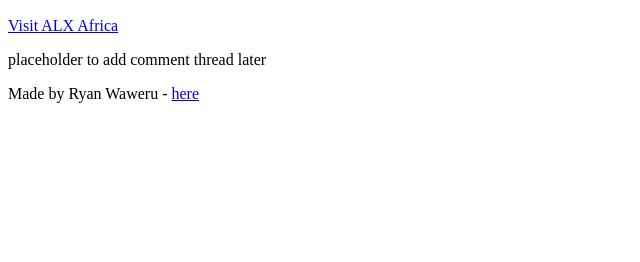
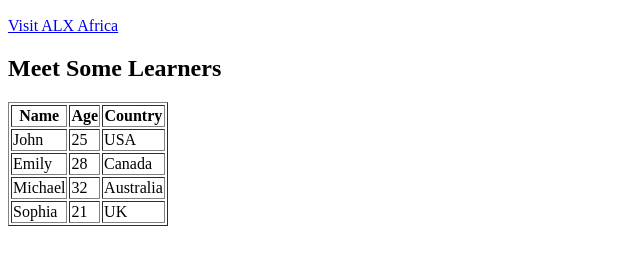
Before and after one commit to pnb-rae/-My_First_Portfolio, a plain HTML site: page html_basic/index.html in a window 1280 px wide. Shown: the part 464-726 px from the top of the page, without its empty margins (0-640 px from the left). Drawn offline with Linux system fonts and the light colour scheme.

Commit message:
Add table of learners to index.html

```diff
--- a/html_basic/index.html
+++ b/html_basic/index.html
@@ -24,15 +24,38 @@
   <p>I'm learning HTML to build awesome web pages.</p>
   <img src="https://i.ibb.co/gTDZZT8/ALX-Logo-07.png" alt="ALX Logo" width="200" />
   <p><a href="https://www.alxafrica.com/">Visit ALX Africa</a></p>
+
+  <!-- Add table here -->
+  <h2>Meet Some Learners</h2>
+  <table border="1">
+    <thead>
+      <tr>
+        <th>Name</th>
+        <th>Age</th>
+        <th>Country</th>
+      </tr>
+    </thead>
+    <tbody>
+      <tr>
+        <td>John</td>
+        <td>25</td>
+        <td>USA</td>
+      </tr>
+      <tr>
+        <td>Emily</td>
+        <td>28</td>
+        <td>Canada</td>
+      </tr>
+      <tr>
+        <td>Michael</td>
+        <td>32</td>
+        <td>Australia</td>
+      </tr>
+      <tr>
+        <td>Sophia</td>
+        <td>21</td>
+        <td>UK</td>
+      </tr>
+    </tbody>
+  </table>
 </article>
-
-      <aside>
-        <p>placeholder to add comment thread later</p>
-      </aside>
-    </main>
-
-    <footer>
-      <p>Made by Ryan Waweru - <a href="https://github.com/ryan-waweru" target="_blank">here</a></p>
-    </footer>
-  </body>
-</html>
```
Lines whose indentation alone changed are shown as unchanged.
